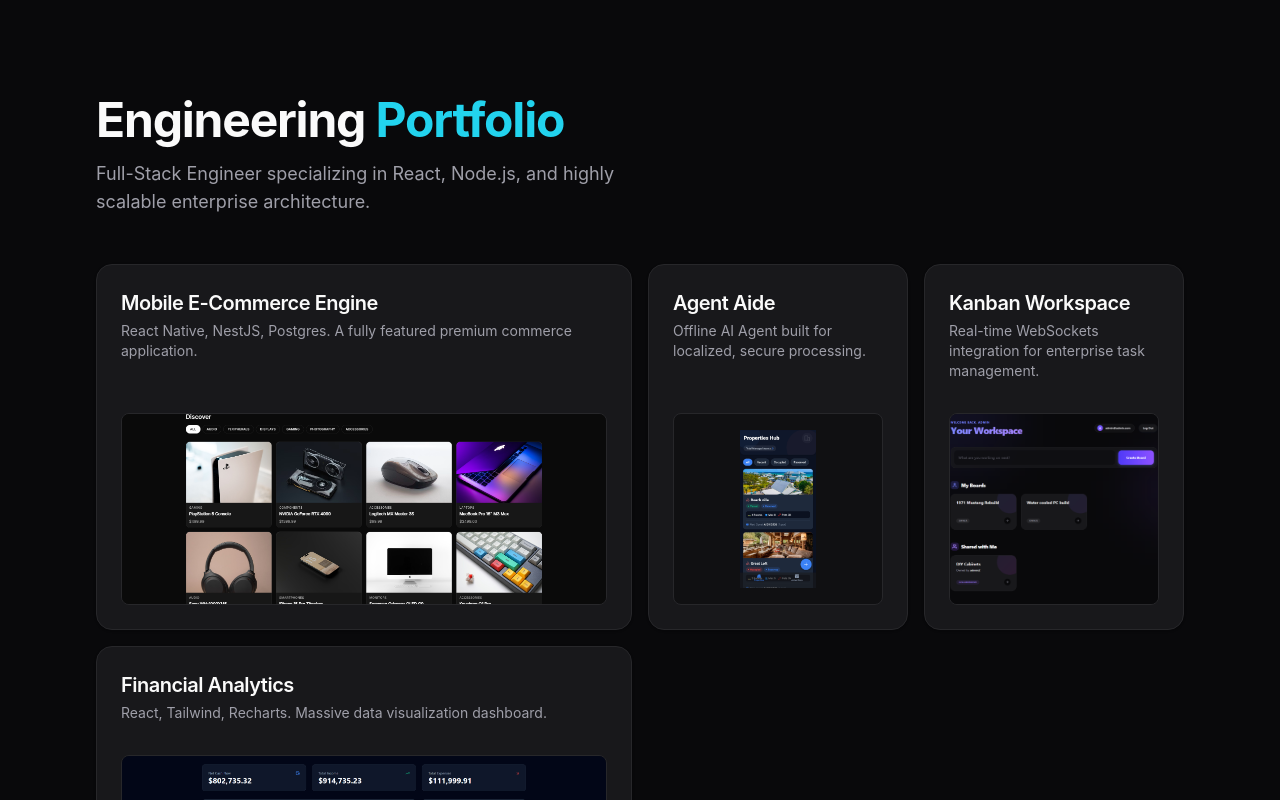
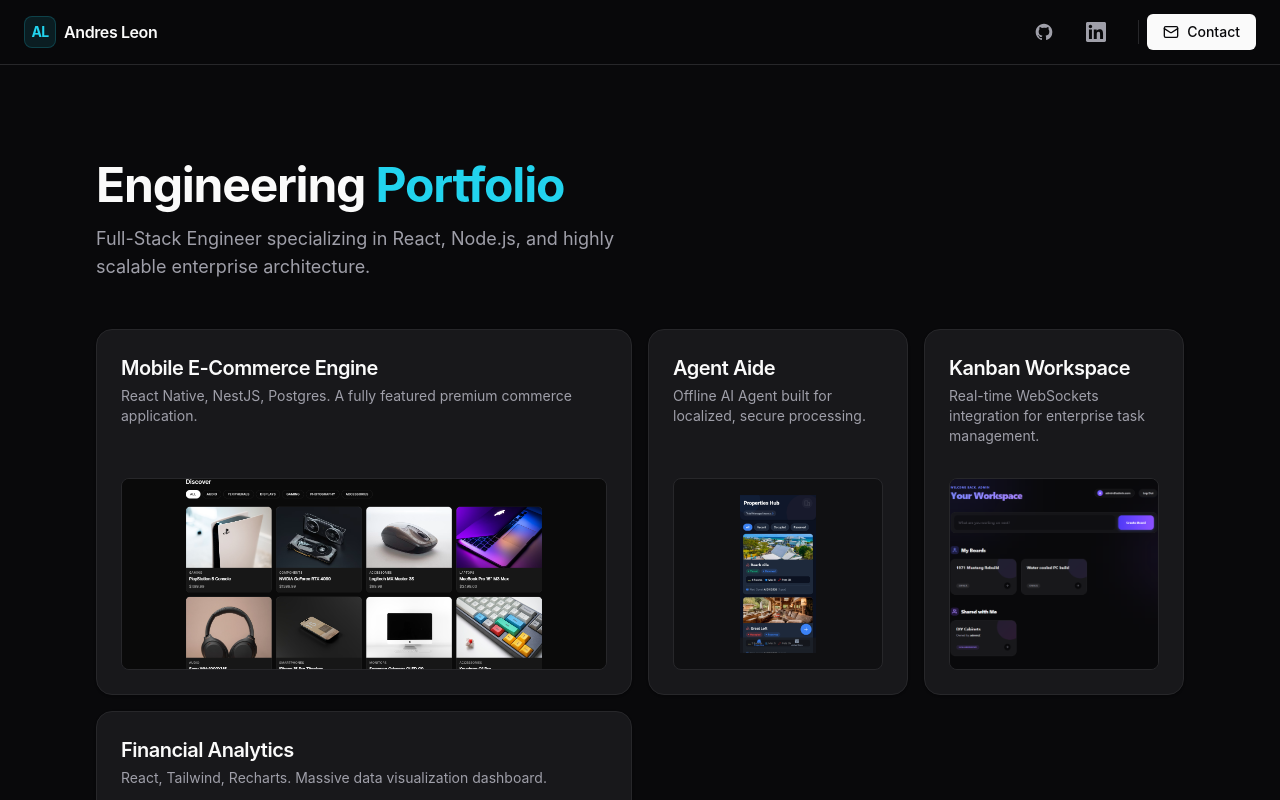
Before and after one commit to notrexxx/enterprise-portfolio, a Next.js app: page / in a window 1280 px wide. Shown: the top 800 px of the page. Built offline with nearby package versions, Linux system fonts and the light colour scheme.

Commit message:
feat: implement persistent frosted glass top navigation

```diff
--- a/app/layout.tsx
+++ b/app/layout.tsx
@@ -1,6 +1,7 @@
 import type { Metadata } from "next";
 import { Inter } from "next/font/google";
 import "./globals.css";
+import { Navbar } from "@/components/Navbar";
 
 const inter = Inter({
   subsets: ["latin"],
@@ -20,6 +21,7 @@ export default function RootLayout({
   return (
     <html lang="en" className="dark">
       <body className={`${inter.variable} font-sans min-h-screen flex flex-col`}>
+        <Navbar />
         {children}
       </body>
     </html>
--- a/components/BentoGrid.tsx
+++ b/components/BentoGrid.tsx
@@ -24,7 +24,7 @@ export function BentoGrid({ children, className = "" }: BentoGridProps) {
       variants={gridVariants}
       initial="hidden"
       animate="show"
-      className={`grid grid-cols-1 md:grid-cols-3 lg:grid-cols-4 gap-4 max-w-7xl mx-auto w-full ${className}`}
+      className={`grid grid-cols-1 md:grid-cols-3 lg:grid-cols-4 gap-4 auto-rows-[minmax(220px,auto)] max-w-7xl mx-auto w-full ${className}`}
     >
       {children}
     </motion.div>
--- /dev/null
+++ b/components/Navbar.tsx
@@ -0,0 +1,63 @@
+import Link from "next/link";
+import { Mail } from "lucide-react";
+
+// Custom SVG components for brand icons (replacing deprecated Lucide brand icons)
+const GithubIcon = ({ className }: { className?: string }) => (
+  <svg viewBox="0 0 24 24" fill="currentColor" stroke="none" className={className}>
+    <path d="M12 2C6.477 2 2 6.484 2 12.017c0 4.425 2.865 8.18 6.839 9.504.5.092.682-.217.682-.483 0-.237-.008-.868-.013-1.703-2.782.605-3.369-1.343-3.369-1.343-.454-1.158-1.11-1.466-1.11-1.466-.908-.62.069-.608.069-.608 1.003.07 1.531 1.032 1.531 1.032.892 1.53 2.341 1.088 2.91.832.092-.647.35-1.088.636-1.338-2.22-.253-4.555-1.113-4.555-4.951 0-1.093.39-1.988 1.029-2.688-.103-.253-.446-1.272.098-2.65 0 0 .84-.27 2.75 1.026A9.564 9.564 0 0112 6.844c.85.004 1.705.115 2.504.337 1.909-1.296 2.747-1.027 2.747-1.027.546 1.379.202 2.398.1 2.651.64.7 1.028 1.595 1.028 2.688 0 3.848-2.339 4.695-4.566 4.943.359.309.678.92.678 1.855 0 1.338-.012 2.419-.012 2.747 0 .268.18.58.688.482A10.019 10.019 0 0022 12.017C22 6.484 17.522 2 12 2z" />
+  </svg>
+);
+
+const LinkedInIcon = ({ className }: { className?: string }) => (
+  <svg viewBox="0 0 24 24" fill="currentColor" stroke="none" className={className}>
+    <path d="M20.447 20.452h-3.554v-5.569c0-1.328-.027-3.037-1.852-3.037-1.853 0-2.136 1.445-2.136 2.939v5.667H9.351V9h3.414v1.561h.046c.477-.9 1.637-1.85 3.37-1.85 3.601 0 4.267 2.37 4.267 5.455v6.286zM5.337 7.433c-1.144 0-2.063-.926-2.063-2.065 0-1.138.92-2.063 2.063-2.063 1.14 0 2.064.925 2.064 2.063 0 1.139-.925 2.065-2.064 2.065zm1.782 13.019H3.555V9h3.564v11.452zM22.225 0H1.771C.792 0 0 .774 0 1.729v20.542C0 23.227.792 24 1.771 24h20.451C23.2 24 24 23.227 24 22.271V1.729C24 .774 23.2 0 22.222 0h.003z" />
+  </svg>
+);
+
+export function Navbar() {
+  return (
+    <nav className="sticky top-0 z-50 w-full border-b border-surface-border bg-background/80 backdrop-blur-md">
+      <div className="max-w-7xl mx-auto px-6 h-16 flex items-center justify-between">
+
+        {/* Brand / Logo Area */}
+        <Link href="/" className="flex items-center space-x-2 group">
+          <div className="w-8 h-8 rounded-lg bg-accent/10 border border-accent/20 flex items-center justify-center transition-colors group-hover:bg-accent/20">
+            <span className="text-accent font-bold text-sm tracking-tighter">AL</span>
+          </div>
+          <span className="font-semibold text-foreground tracking-tight">Andres Leon</span>
+        </Link>
+
+        {/* Social Links */}
+        <div className="flex items-center space-x-4">
+          <a
+            href="https://github.com/notrexxx"
+            target="_blank"
+            rel="noopener noreferrer"
+            className="p-2 rounded-md text-zinc-400 hover:text-foreground hover:bg-surface transition-all"
+            aria-label="GitHub Profile"
+          >
+            <GithubIcon className="w-5 h-5" />
+          </a>
+          <a
+            href="https://linkedin.com/in/emigdio-leon-689109195"
+            target="_blank"
+            rel="noopener noreferrer"
+            className="p-2 rounded-md text-zinc-400 hover:text-foreground hover:bg-surface transition-all"
+            aria-label="LinkedIn Profile"
+          >
+            <LinkedInIcon className="w-5 h-5" />
+          </a>
+          <div className="w-px h-6 bg-surface-border mx-2" /> {/* Visual Divider */}
+          <a
+            href="mailto:your.email@example.com"
+            className="flex items-center space-x-2 px-4 py-2 rounded-md bg-foreground text-background font-medium hover:bg-zinc-200 transition-colors text-sm"
+          >
+            <Mail className="w-4 h-4" />
+            <span>Contact</span>
+          </a>
+        </div>
+
+      </div>
+    </nav>
+  );
+}
```
